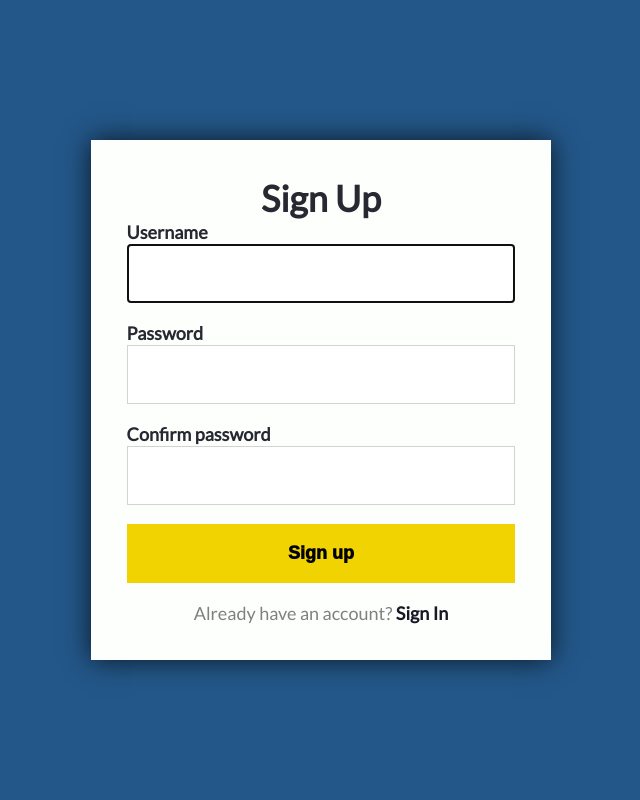
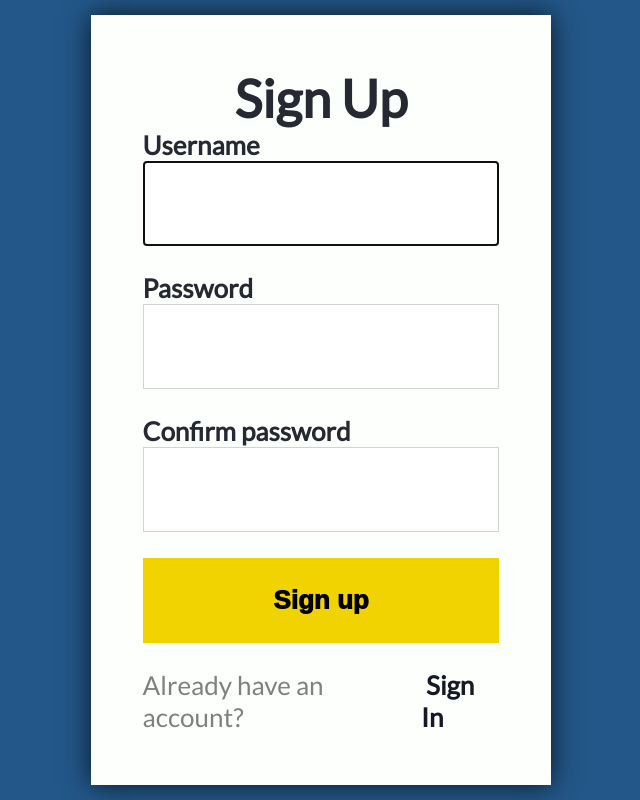
Before and after one commit to josefelq/nlp_web, a Django app: page /signup in a window 1536 px wide. Shown: the whole page, without its empty margins (447-1087 px from the left). Run offline with Django 3.2, Linux system fonts and the light colour scheme.

Commit message:
1440p styling

```diff
--- a/user_example/static/style.css
+++ b/user_example/static/style.css
@@ -273,3 +273,9 @@ td {
     width: 30vw;
   }
 }
+
+@media only screen and (min-width: 1440px) {
+  html {
+    font-size: 26px;
+  }
+}
```
